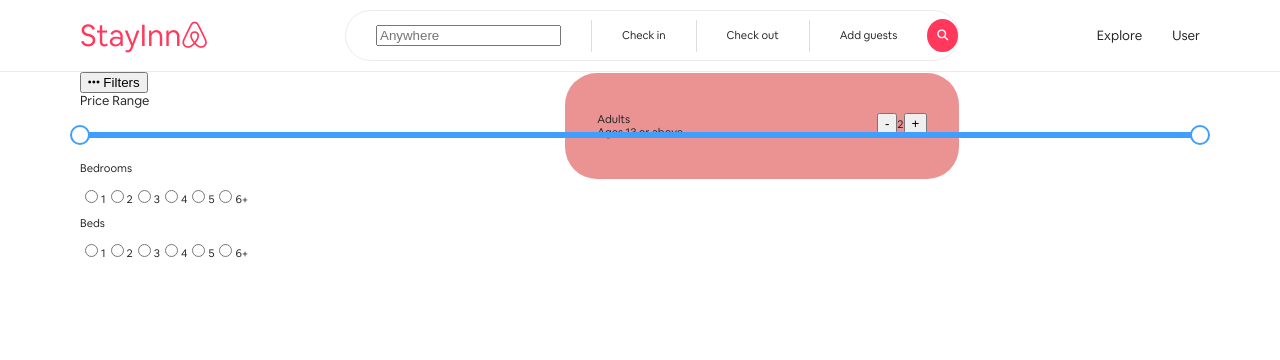
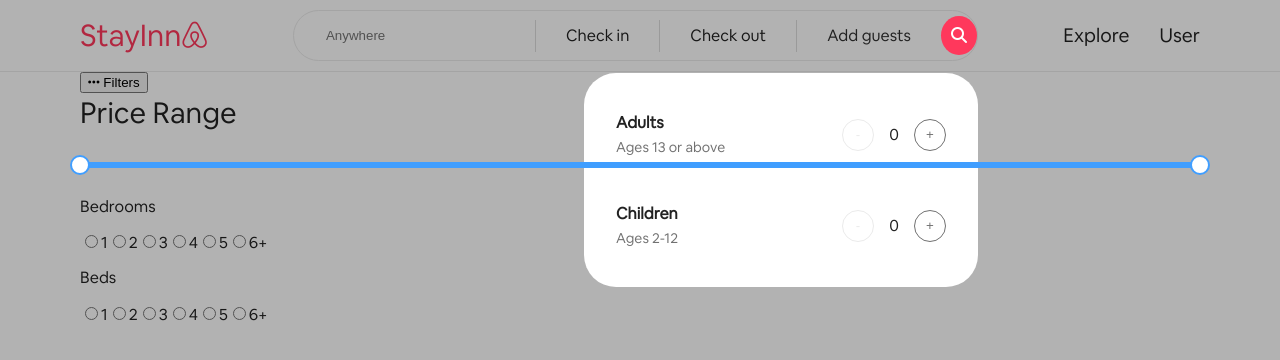
Before and after one commit to tsviel1/stayinn-frontend, a Vue app: page /#/stay in a window 1280 px wide. Both pictures are taken after a click on the element "Add guests". Shown: the top 360 px of the page. Built offline with nearby package versions, Linux system fonts and the light colour scheme; what @fawmi/vue-google-maps would draw is missing.

Commit message:
design of guests modal

```diff
--- a/src/components/header.cmp.vue
+++ b/src/components/header.cmp.vue
@@ -3,7 +3,6 @@
         <div class="app-header container">
             <div class="logo ">
                 <h2>StayInn<i class="fab fa-airbnb"></i></h2>
-
             </div>
             <search-cmp @setFilterBy="setFilterBy" @setTripDates="setTripDates" :currFilterBy="getFilterBy" />
             <nav class="nav-container">
@@ -35,6 +34,12 @@ export default {
     },
     created() { },
     methods: {
+        setTripCity(filterBy) {
+            this.$store.commit({
+                type: 'setTripCity',
+                filterBy
+            })
+        },
         setFilterBy(filterBy) {
             this.$store.commit({
                 type: 'setFilter',
@@ -42,7 +47,6 @@ export default {
             })
         },
         setTripDates(startDate, endDate) {
-
             this.$store.commit({
                 type: 'setStartDate',
                 startDate
--- a/src/components/search.cmp.vue
+++ b/src/components/search.cmp.vue
@@ -1,8 +1,8 @@
 <template>
   <section class="search-cmp">
-    <div class="search-container">
+    <form @submit.prevent="searchTrip" class="search-container">
       <div class="filter">
-        <input type="search" v-model="filterBy.txt" @input="setFilterBy" placeholder="Anywhere" />
+        <input class="text-input" v-model="filterBy.txt" @input="setTripCity" placeholder="Anywhere" />
       </div>
       <div class="break-point"></div>
       <label>
@@ -10,36 +10,48 @@
         <div class="break-point"></div>
         <div class="filter">Check out</div>
         <div class="break-point"></div>
-        <el-date-picker class="date-picker" v-model="tripDates" type="daterange" @change="setTrip" range-separator="To"
-          start-placeholder="Start date" end-placeholder="End date" />
+        <el-date-picker class="date-picker" v-model="tripDates" type="daterange" @change="setTripDates"
+          range-separator="To" start-placeholder="Start date" end-placeholder="End date" />
       </label>
       <div class="filter add-guests" @click="shouldShow = !shouldShow">Add guests</div>
-      <div class="search-btn"><i class="fas fa-search"></i></div>
-    </div>
-    <div class="position-modal">
+      <div class="search-btn" @click="searchTrip"><i class="fas fa-search"></i></div>
+    </form>
+    <div v-if="shouldShow" class="position-modal">
       <div class="guests-modal">
         <section>
           <div class="guests-type">
             <div class="guests-type-view">
-              <div>
+              <div class="title">
                 Adults
               </div>
-              <div>
+              <div class="second-title">
                 Ages 13 or above
               </div>
             </div>
             <div class="guests-type-selection">
-              <button>-</button>
-              <span>2</span>
-              <button>+</button>
+              <button :disabled="adultsCounter <= 0" class="btn-round" @click="adultsCounter--">-</button>
+              <span>{{adultsCounter}}</span>
+              <button :disabled="adultsCounter >= 10" class="btn-round" @click="adultsCounter++">+</button>
+            </div>
+          </div>
+          <div class="guests-type">
+            <div class="guests-type-view">
+              <div class="title">
+                Children
+              </div>
+              <div class="second-title">
+                Ages 2-12
+              </div>
+            </div>
+            <div class="guests-type-selection">
+              <button :disabled="kidsCounter <= 0" class="btn-round" @click="kidsCounter--">-</button>
+              <span>{{kidsCounter}}</span>
+              <button :disabled="kidsCounter >= 10" class="btn-round" @click="kidsCounter++">+</button>
             </div>
           </div>
         </section>
       </div>
     </div>
-
-
-
   </section>
 </template>
  <script>
@@ -52,18 +64,27 @@ export default {
       filterBy: {
         txt: ''
       },
-      tripDates: null
+      tripDates: null,
+      kidsCounter: 0,
+      adultsCounter: 0
     };
   },
   methods: {
-    setFilterBy() {
+    setTripCity() {
+      // filter stays
       this.$emit('setFilterBy', { ...this.filterBy })
+      // save trip settings
+      this.$emit('setTripCity', { ...this.filterBy })
     },
-    setTrip() {
+    setTripDates() {
       const startDate = this.tripDates[0].toLocaleDateString()
       const endDate = this.tripDates[1].toLocaleDateString()
 
       this.$emit('setTripDates', startDate, endDate)
+    },
+    searchTrip() {
+      this.shouldShow = false
+      console.log('trip is searched');
     }
   },
   components: {
--- a/src/components/stay-preview.cmp.vue
+++ b/src/components/stay-preview.cmp.vue
@@ -25,7 +25,6 @@
      return {};
    },
    created() {
-    console.log('See error', typeof this.stay.imgUrls[0])
    },
    methods: {
     onClickStay(stayId) {
@@ -38,8 +37,6 @@
             let sumRate = reviews.reduce((acc, currVal) => acc + currVal.rate, 0)
             let avg = sumRate / reviews.length
             var newAvg=avg.toFixed(1)
-            console.log('newAvg',newAvg)
-
             return newAvg
         },
       beds(){
--- a/src/store/modules/trip-module.js
+++ b/src/store/modules/trip-module.js
@@ -8,13 +8,17 @@ export default {
             guests: {
                 adults: 2,
                 kids: 1
+            },
+            dest: {
+                cityName: null
             }
         },
     },
     getters: {
         getStartDate({trip}) {return trip.startDate},
         getEndDate({trip}) {return trip.endDate},
-        getGuests({trip}) {return trip.guests}
+        getGuests({trip}) {return trip.guests},
+        getCitySearched({trip}) {return trip.dest.city}
     },
     mutations: {
         setStartDate(state, {startDate}) {
@@ -25,6 +29,9 @@ export default {
         },
         setGuests(state, {guests}) {
             state.guests = guests
+        },
+        setTripCity(state, {tripCity}) {
+            state.dest.city = tripCity
         }
     },
 };
--- a/src/styles/basics/_base.scss
+++ b/src/styles/basics/_base.scss
@@ -11,7 +11,7 @@ html {
 
 
 
-       font-size: 11px;
+    //    font-size: 11px;
 
 }
 
@@ -95,6 +95,9 @@ img {
     &-light {
         @include btn($type: light);
     }
+    &-round {
+        @include btn($type: round, $padding: rem(5px));
+    }
 }
 
 
--- a/src/styles/components/_main-header.scss
+++ b/src/styles/components/_main-header.scss
@@ -1,5 +1,6 @@
 .main-header {
     background-color: $clr3;
+    z-index: 30;
 
     .app-header {
         padding-block-start: 10px;
--- a/src/styles/components/_search.scss
+++ b/src/styles/components/_search.scss
@@ -17,6 +17,13 @@
         &.guest {
             display: flex;
             align-items: center;
+        }
+        input {
+            border: 0 solid $clr1;
+            line-height: 18px;
+            &:focus {
+                outline: none;
+            }
         }
     }
 
@@ -74,10 +81,9 @@
 .position-modal {
     position: relative;
     .guests-modal {
-        background-color: rgb(235, 147, 147);
-        // opacity: 0;
+        background-color: $clr3;
         right: 0;
-        // display: flex;
+        box-shadow: 10px 10px 5px 100vh rgba(0, 0, 0, 0.3);
         position: absolute;
         padding: 16px 32px;
         border-radius: 32px;
@@ -91,7 +97,27 @@
             flex-direction: row;
             justify-content: space-between;
             .guests-type-view {
-                font-size: rem(16px);
+                .title {
+                    padding-bottom: 6px;
+                    font-weight: 600;
+                }
+                .second-title {
+                    font-size: rem(14px);
+                    font-weight: 400;
+                    color: $clr2;
+                    line-height: 18px;
+                }
+            }
+            .guests-type-selection {
+                width: 104px;
+                display: flex;
+                justify-content: space-between;
+                align-items: center;
+                span {
+                    display: inline-flex;
+                    align-items: center;
+
+                }
             }
         }
     }
--- a/src/styles/setup/_functions.scss
+++ b/src/styles/setup/_functions.scss
@@ -1,12 +1,12 @@
-// @function rem($size) {
-//   $remSize: $size / 16px;
-//   @return ($remSize) * 1rem;
-// }
+@function rem($size) {
+  $remSize: calc($size / 16px);
+  @return ($remSize) * 1rem;
+}
 
-// @function em($pixels, $context: 16px) {
-//   @return ($pixels/$context) * 1em;
-// }
+@function em($pixels, $context: 16px) {
+  @return calc($pixels/$context) * 1em;
+}
 
-// @function lh($pixels, $context: 16px) {
-//   @return ($pixels/$context);
-// }
+@function lh($pixels, $context: 16px) {
+  @return calc($pixels/$context);
+}
--- a/src/styles/setup/_mixins.scss
+++ b/src/styles/setup/_mixins.scss
@@ -73,10 +73,9 @@
   text-decoration: none;
   text-transform: uppercase;
   padding: $padding;
-  line-height: 1.25;
-  font-size: em(14px);
+  // line-height: 1.25;
   font-variation-settings: "wght" 430;
-  border: none;
+  // border: none;
   cursor: pointer;
 
   transition: background-color 0.2s;
@@ -100,6 +99,23 @@
     &:hover {
       background-color: $clr1;
       color: $clr3;
+    }
+  } @else if $type == round {
+    background-color: $clr3;
+    color: $clr2;
+    border: 1px solid $clr2;
+    width: 32px;
+    text-align: center;
+    justify-content: center;
+    height: 32px;
+    border-radius: 50%;
+    &:hover {
+      color: $clr5;
+    }
+    &:disabled {
+      cursor: not-allowed;
+      color: $clr4;
+      border-color: $clr4;
     }
   }
 }
```
